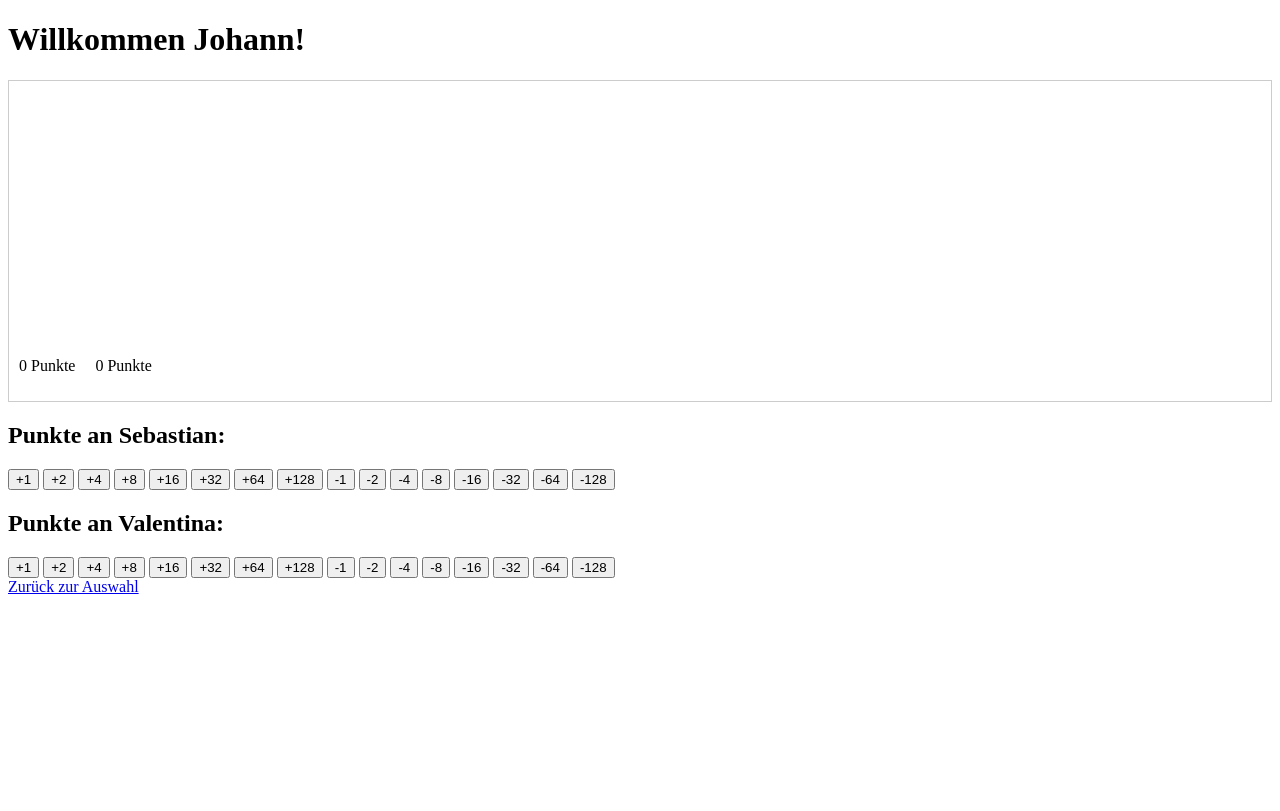
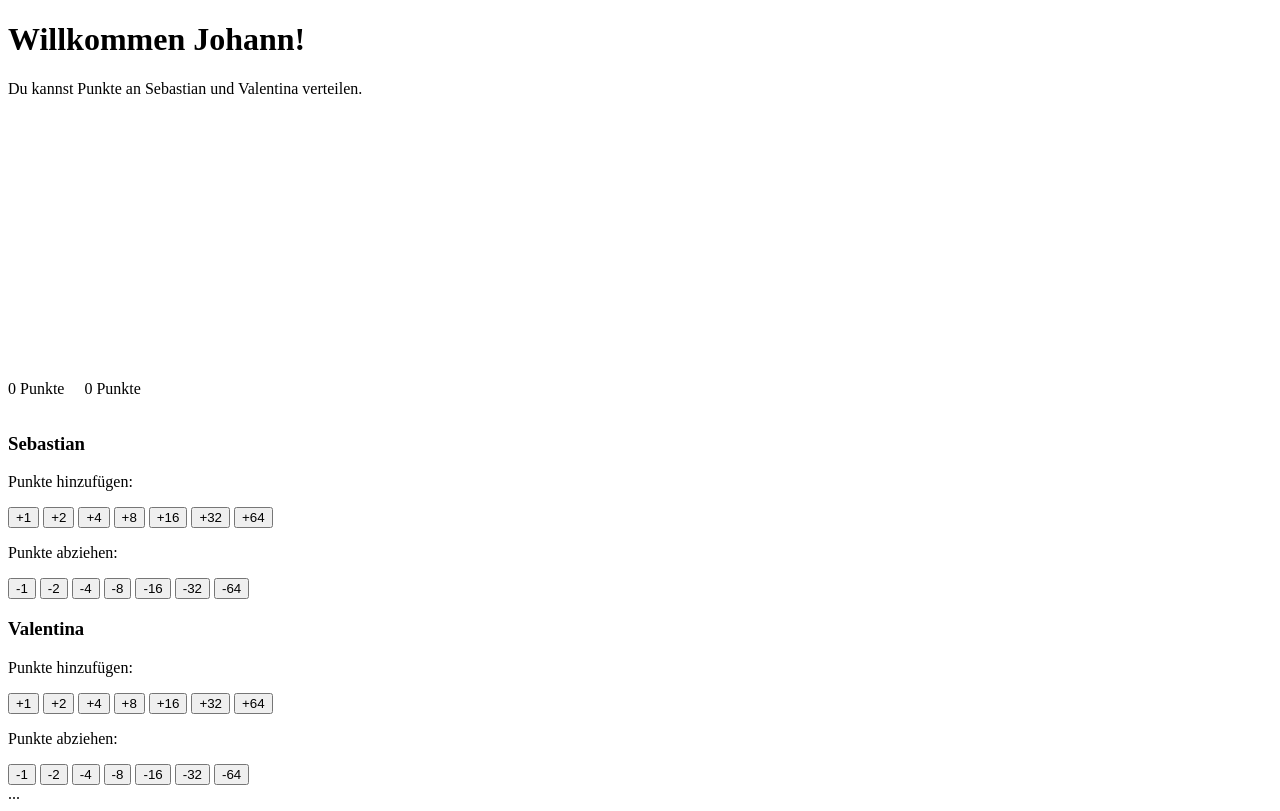
Before and after one commit to SebastianBrueckl/Punkteverteilung-Br-ckl, a plain HTML site: page Johann.html in a window 1280 px wide. Drawn offline with Linux system fonts and the light colour scheme; no server answers.

Commit message:
all files 1.0.8

```diff
--- a/Johann.html
+++ b/Johann.html
@@ -8,18 +8,26 @@
 </head>
 <body>
     <h1>Willkommen Johann!</h1>
-    <div style="display: flex; align-items: flex-end; gap: 20px; height: 300px; border: 1px solid #ccc; padding: 10px;">
-        <div>
+    <p>Du kannst Punkte an Sebastian und Valentina verteilen.</p>
+
+    <div style="display: flex; align-items: flex-end; height: 300px;">
+        <!-- Balken für Sebastian -->
+        <div style="margin-right: 20px;">
             <div id="SebastianPoints" style="width: 50px; background: blue; height: 0;"></div>
             <p id="SebastianScore">0 Punkte</p>
         </div>
+
+        <!-- Balken für Valentina -->
         <div>
             <div id="ValentinaPoints" style="width: 50px; background: red; height: 0;"></div>
             <p id="ValentinaScore">0 Punkte</p>
         </div>
     </div>
+
+    <!-- Buttons für Punkteänderungen -->
     <div>
-        <h2>Punkte an Sebastian:</h2>
+        <h3>Sebastian</h3>
+        <p>Punkte hinzufügen:</p>
         <button onclick="addPoints('Sebastian', 1)">+1</button>
         <button onclick="addPoints('Sebastian', 2)">+2</button>
         <button onclick="addPoints('Sebastian', 4)">+4</button>
@@ -27,7 +35,8 @@
         <button onclick="addPoints('Sebastian', 16)">+16</button>
         <button onclick="addPoints('Sebastian', 32)">+32</button>
         <button onclick="addPoints('Sebastian', 64)">+64</button>
-        <button onclick="addPoints('Sebastian', 128)">+128</button>
+
+        <p>Punkte abziehen:</p>
         <button onclick="subtractPoints('Sebastian', 1)">-1</button>
         <button onclick="subtractPoints('Sebastian', 2)">-2</button>
         <button onclick="subtractPoints('Sebastian', 4)">-4</button>
@@ -35,9 +44,11 @@
         <button onclick="subtractPoints('Sebastian', 16)">-16</button>
         <button onclick="subtractPoints('Sebastian', 32)">-32</button>
         <button onclick="subtractPoints('Sebastian', 64)">-64</button>
-        <button onclick="subtractPoints('Sebastian', 128)">-128</button>
+    </div>
 
-        <h2>Punkte an Valentina:</h2>
+    <div>
+        <h3>Valentina</h3>
+        <p>Punkte hinzufügen:</p>
         <button onclick="addPoints('Valentina', 1)">+1</button>
         <button onclick="addPoints('Valentina', 2)">+2</button>
         <button onclick="addPoints('Valentina', 4)">+4</button>
@@ -45,7 +56,8 @@
         <button onclick="addPoints('Valentina', 16)">+16</button>
         <button onclick="addPoints('Valentina', 32)">+32</button>
         <button onclick="addPoints('Valentina', 64)">+64</button>
-        <button onclick="addPoints('Valentina', 128)">+128</button>
+
+        <p>Punkte abziehen:</p>
         <button onclick="subtractPoints('Valentina', 1)">-1</button>
         <button onclick="subtractPoints('Valentina', 2)">-2</button>
         <button onclick="subtractPoints('Valentina', 4)">-4</button>
@@ -53,8 +65,6 @@
         <button onclick="subtractPoints('Valentina', 16)">-16</button>
         <button onclick="subtractPoints('Valentina', 32)">-32</button>
         <button onclick="subtractPoints('Valentina', 64)">-64</button>
-        <button onclick="subtractPoints('Valentina', 128)">-128</button>
-    </div>
-    <a href="index.html">Zurück zur Auswahl</a>
+    </div>    ...
 </body>
 </html>
--- a/Nelly.html
+++ b/Nelly.html
@@ -4,36 +4,30 @@
     <meta charset="UTF-8">
     <meta name="viewport" content="width=device-width, initial-scale=1.0">
     <title>Nelly</title>
-    <script src="points.js"></script>
-    <link rel="stylesheet" href="styles.css">
+    <script src="points.js" defer></script>
 </head>
 <body>
     <h1>Willkommen Nelly!</h1>
+    <p>Du kannst Punkte an Sebastian und Valentina verteilen.</p>
 
-    <h2>Punktestand</h2>
-    <div class="bar-container">
+    <div style="display: flex; align-items: flex-end; height: 300px;">
         <!-- Balken für Sebastian -->
-        <div id="sebastianBar" class="bar">0 Punkte</div>
-        <!-- Balken für Valentina --><!DOCTYPE html>
-<html lang="de">
-    <head>
-        <meta charset="UTF-8">
-        <meta name="viewport" content="width=device-width, initial-scale=1.0">
-        <title>Johann</title>
-        <script src="points.js" defer></script>
-    </head>
-    <body>
-            <div>
+        <div style="margin-right: 20px;">
             <div id="SebastianPoints" style="width: 50px; background: blue; height: 0;"></div>
             <p id="SebastianScore">0 Punkte</p>
         </div>
+
+        <!-- Balken für Valentina -->
         <div>
             <div id="ValentinaPoints" style="width: 50px; background: red; height: 0;"></div>
             <p id="ValentinaScore">0 Punkte</p>
         </div>
     </div>
+
+    <!-- Buttons für Punkteänderungen -->
     <div>
-            <h2>Punkte an Sebastian:</h2>
+        <h3>Sebastian</h3>
+        <p>Punkte hinzufügen:</p>
         <button onclick="addPoints('Sebastian', 1)">+1</button>
         <button onclick="addPoints('Sebastian', 2)">+2</button>
         <button onclick="addPoints('Sebastian', 4)">+4</button>
@@ -41,7 +35,8 @@
         <button onclick="addPoints('Sebastian', 16)">+16</button>
         <button onclick="addPoints('Sebastian', 32)">+32</button>
         <button onclick="addPoints('Sebastian', 64)">+64</button>
-            <button onclick="addPoints('Sebastian', 128)">+128</button>
+
+        <p>Punkte abziehen:</p>
         <button onclick="subtractPoints('Sebastian', 1)">-1</button>
         <button onclick="subtractPoints('Sebastian', 2)">-2</button>
         <button onclick="subtractPoints('Sebastian', 4)">-4</button>
@@ -49,9 +44,11 @@
         <button onclick="subtractPoints('Sebastian', 16)">-16</button>
         <button onclick="subtractPoints('Sebastian', 32)">-32</button>
         <button onclick="subtractPoints('Sebastian', 64)">-64</button>
-            <button onclick="subtractPoints('Sebastian', 128)">-128</button>
+    </div>
 
-            <h2>Punkte an Valentina:</h2>
+    <div>
+        <h3>Valentina</h3>
+        <p>Punkte hinzufügen:</p>
         <button onclick="addPoints('Valentina', 1)">+1</button>
         <button onclick="addPoints('Valentina', 2)">+2</button>
         <button onclick="addPoints('Valentina', 4)">+4</button>
@@ -59,7 +56,8 @@
         <button onclick="addPoints('Valentina', 16)">+16</button>
         <button onclick="addPoints('Valentina', 32)">+32</button>
         <button onclick="addPoints('Valentina', 64)">+64</button>
-            <button onclick="addPoints('Valentina', 128)">+128</button>
+
+        <p>Punkte abziehen:</p>
         <button onclick="subtractPoints('Valentina', 1)">-1</button>
         <button onclick="subtractPoints('Valentina', 2)">-2</button>
         <button onclick="subtractPoints('Valentina', 4)">-4</button>
@@ -67,14 +65,8 @@
         <button onclick="subtractPoints('Valentina', 16)">-16</button>
         <button onclick="subtractPoints('Valentina', 32)">-32</button>
         <button onclick="subtractPoints('Valentina', 64)">-64</button>
-            <button onclick="subtractPoints('Valentina', 128)">-128</button>
-        </div>
-        <div id="valentinaBar" class="bar">0 Punkte</div>
     </div>
 
     <a href="index.html">Zurück zur Auswahl</a>
 </body>
 </html>
-Es funktioniert nicht.
-Man soll auf jedem Gerät den Punktestand sehen. Das Wichtigste: Nur Nelly und Hans können Punkte verteilen Sebastian und Valentina nicht, sie sollen nur ihre eigenen (also Sebastian nur Sebastians Punkte sehen und Valentina nur Valentinas Punkte sehen) Punkte sehen können. Nelly und Hans bekommen keine Punkte!
-Also, die Punkte sind immer gleich egal auf welchem Gerät, außer sie werden von Nelly oder Hans geändert also plus oder Minus, wenn zum Beispiel Nelly von ihrem iPhone punkte verteilt. dann sollen, diese auch bei dem Android von Valentina angezeogt werden.
```
Also changed, not shown: server.js (+13 -13 lines), Sebastian.html (line endings or trailing spaces), 1 other file. Lines whose indentation alone changed are shown as unchanged.
